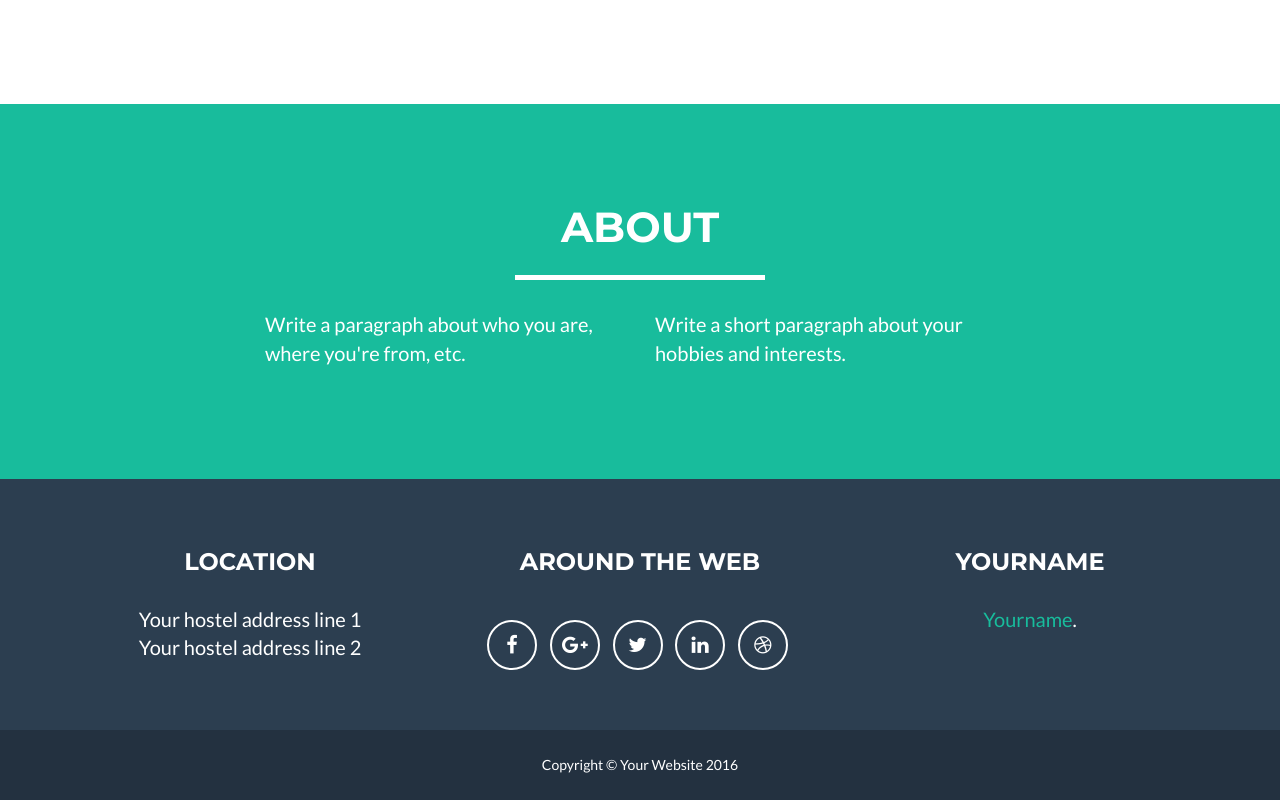
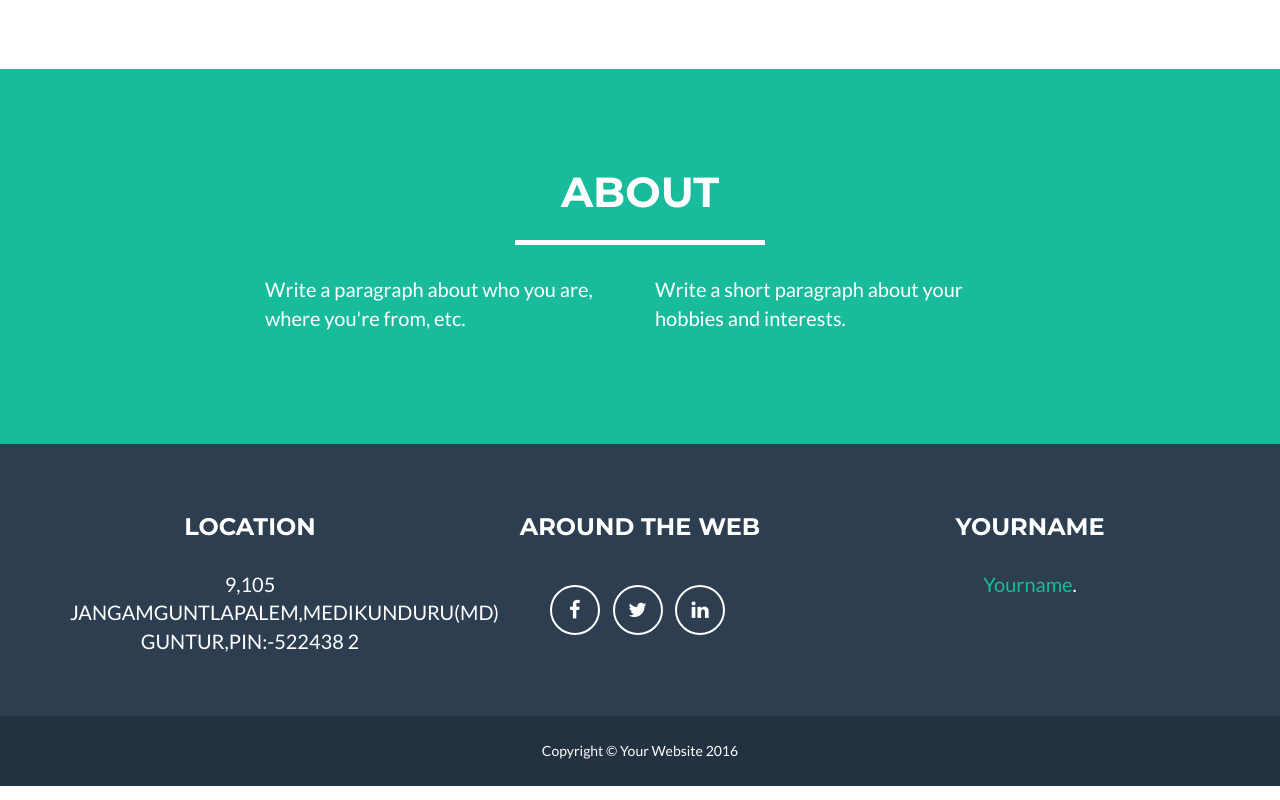
Before and after one commit to saikrishna699/saikrishna699.github.io, a plain HTML site: page personal-website-template/index.html in a window 1280 px wide. Shown: the part 1583-2383 px from the top of the page. Drawn offline with nearby package versions, Linux system fonts and the light colour scheme.

Commit message:
Update index.html

```diff
--- a/personal-website-template/index.html
+++ b/personal-website-template/index.html
@@ -9,7 +9,7 @@
     <meta name="description" content="">
     <meta name="author" content="">
 
-    <title>Freelancer - Yourname Theme</title>
+    <title>Freelancer - T UMA VENKATA SAI KRISHNATheme</title>
 
     <!-- Bootstrap Core CSS -->
     <link href="vendor/bootstrap/css/bootstrap.min.css" rel="stylesheet">
@@ -70,9 +70,9 @@
                 <div class="col-lg-12">
                     <img class="img-responsive" src="img/profile.png" alt="">
                     <div class="intro-text">
-                        <span class="name">Hey there! I am Yourname!</span>
+                        <span class="name">Hey there! I am sAI KRISHNA!</span>
                         <hr class="star-light">
-                        <span class="skills">Add your skills here. Eg: <br/> Web Developer - Graphic Artist</span>
+                        <span class="skills">Web Developer</span>
                     </div>
                 </div>
             </div>
@@ -187,27 +187,23 @@
                 <div class="row">
                     <div class="footer-col col-md-4">
                         <h3>Location</h3>
-                        <p>Your hostel address line 1
-                            <br>Your hostel address line 2</p>
+                        <p>9,105 JANGAMGUNTLAPALEM,MEDIKUNDURU(MD)
+                            <br>GUNTUR,PIN:-522438 2</p>
                     </div>
                     <div class="footer-col col-md-4">
                         <h3>Around the Web</h3>
                         <ul class="list-inline">
                             <li>
-                                <a href="#" class="btn-social btn-outline"><i class="fa fa-fw fa-facebook"></i></a>
+                                <a href="https://www.facebook.com/saikrishna.tiyyagura.52/" class="btn-social btn-outline"><i class="fa fa-fw fa-facebook"></i></a>
+                            </li>
+
+                            <li>
+                                <a href="https://twitter.com/siry0uretrash" class="btn-social btn-outline"><i class="fa fa-fw fa-twitter"></i></a>
                             </li>
                             <li>
-                                <a href="#" class="btn-social btn-outline"><i class="fa fa-fw fa-google-plus"></i></a>
+                                <a href="https://www.linkedin.com/in/sai-krishna-b1bb16250/" class="btn-social btn-outline"><i class="fa fa-fw fa-linkedin"></i></a>
                             </li>
-                            <li>
-                                <a href="#" class="btn-social btn-outline"><i class="fa fa-fw fa-twitter"></i></a>
-                            </li>
-                            <li>
-                                <a href="#" class="btn-social btn-outline"><i class="fa fa-fw fa-linkedin"></i></a>
-                            </li>
-                            <li>
-                                <a href="#" class="btn-social btn-outline"><i class="fa fa-fw fa-dribbble"></i></a>
-                            </li>
+
                         </ul>
                     </div>
                     <div class="footer-col col-md-4">
```
